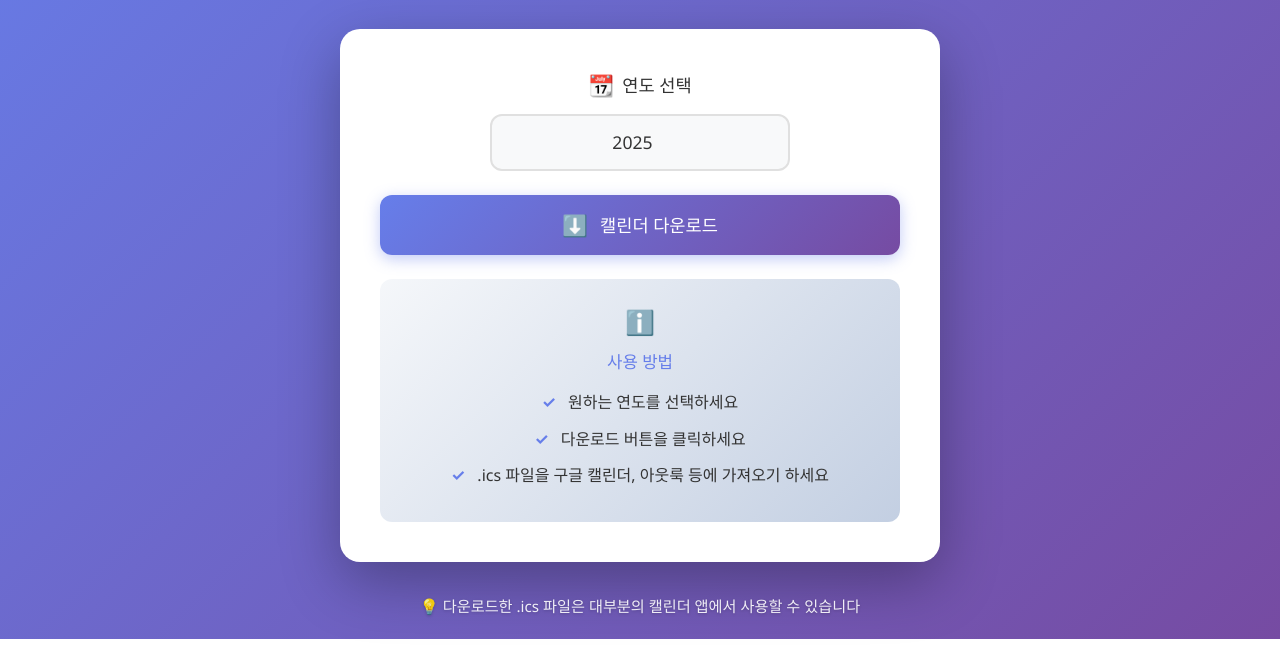
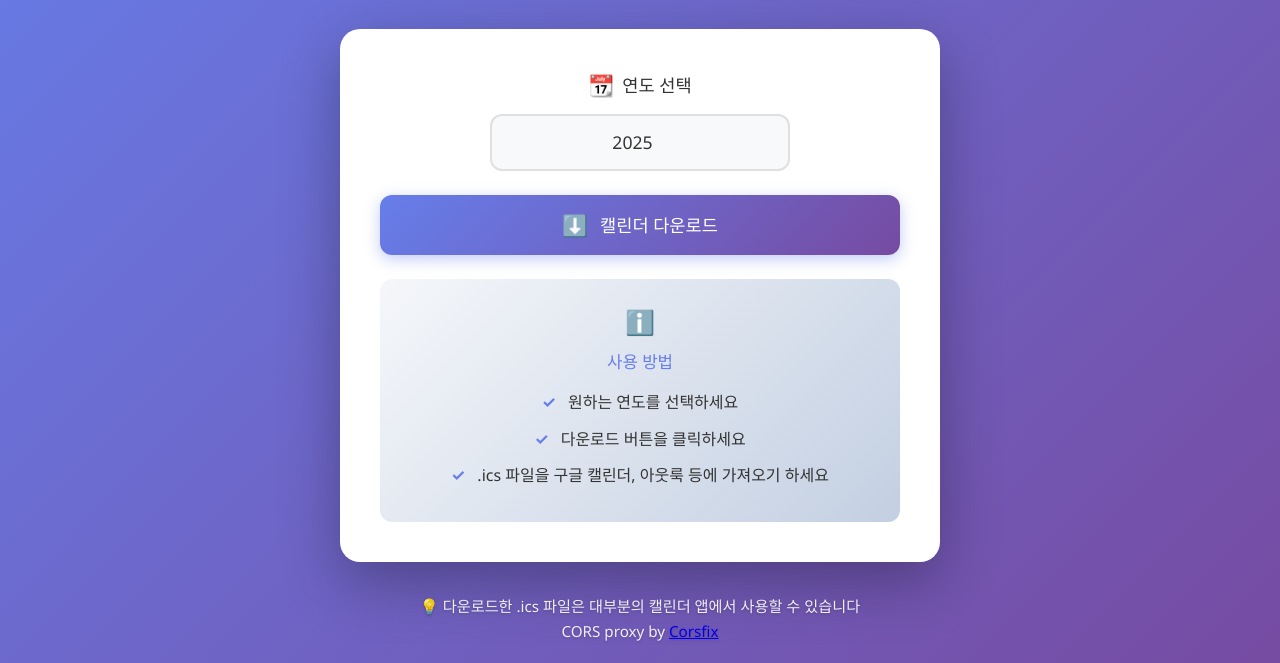
Before and after one commit to plming/gknu-calendar-downloader, a website built with Vite: page index.html in a window 1280 px wide. Shown: the part 226-889 px from the top of the page. Before the commit the page ends 865 px from the top, so only its background shows below. Built offline with nearby package versions, Linux system fonts and the light colour scheme.

Commit message:
add corsfix credit

```diff
--- a/index.html
+++ b/index.html
@@ -48,6 +48,8 @@
 
       <footer class="footer">
         <p>💡 다운로드한 .ics 파일은 대부분의 캘린더 앱에서 사용할 수 있습니다</p>
+        <p class="credit">CORS proxy by <a href="https://corsfix.com" target="_blank"
+            rel="noopener noreferrer">Corsfix</a></p>
       </footer>
     </div>
   </div>
```
